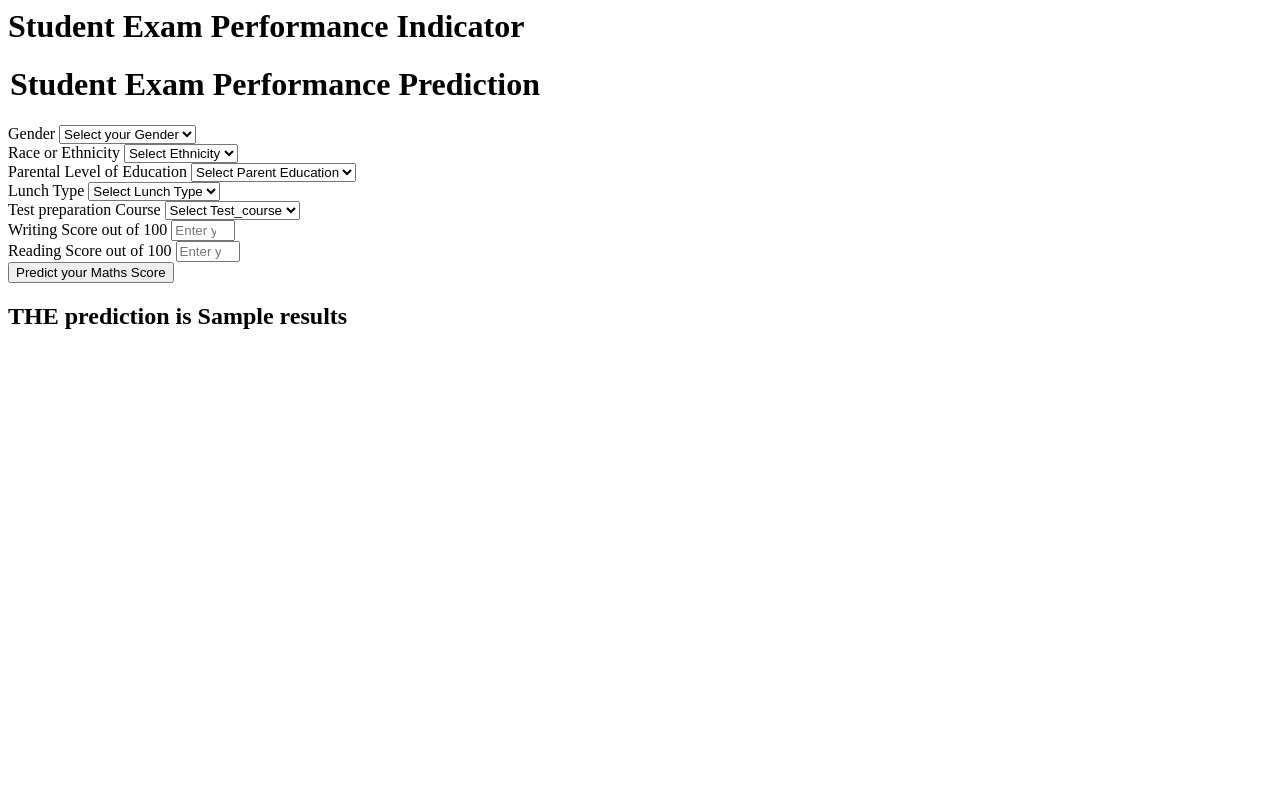
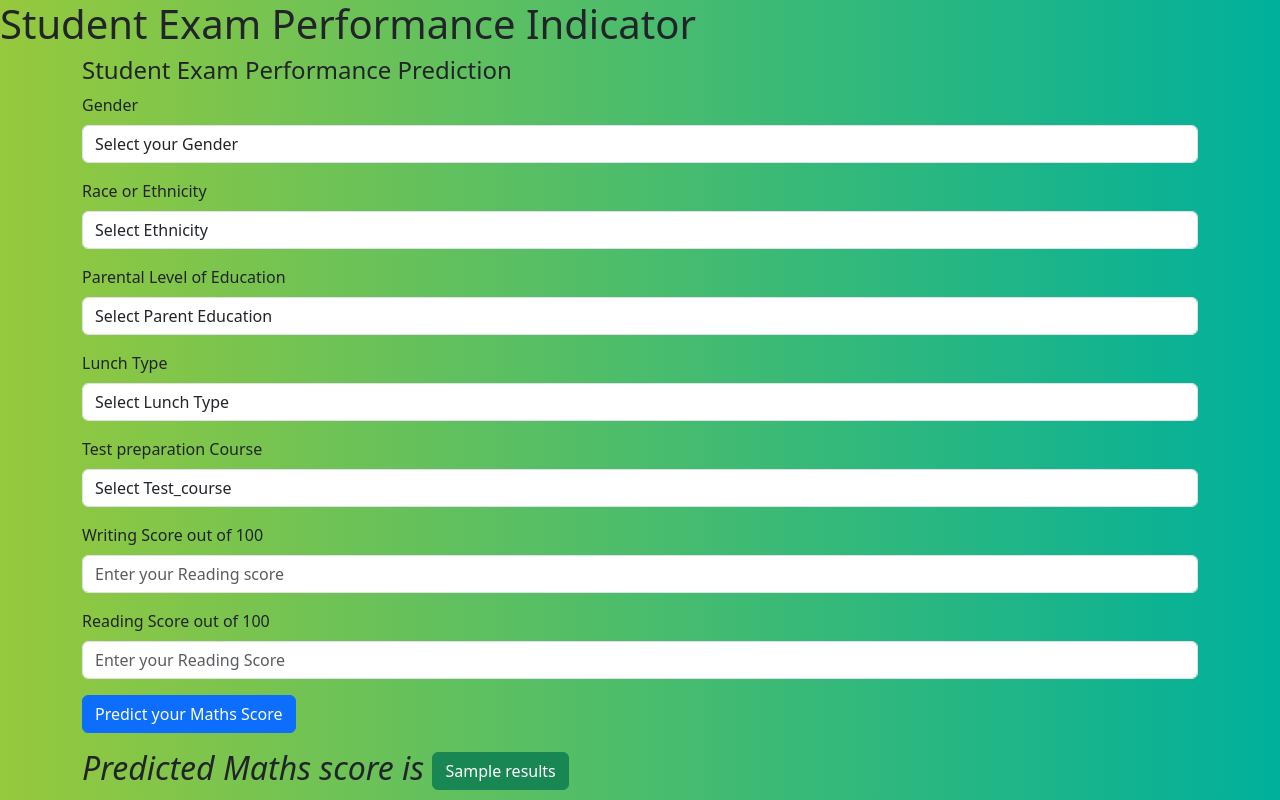
Before and after one commit to ASM313/mlproject, a Flask app: template templates/home.html in a window 1280 px wide. Run offline with Flask 2, Linux system fonts and the light colour scheme; the template is opened without the code that fills it: most values are stand-ins (such as "Sample title", 1, 10 or a date in 2020).

Commit message:
Update home.html

```diff
--- a/templates/home.html
+++ b/templates/home.html
@@ -1,7 +1,28 @@
-<html>
+<!DOCTYPE html>
+<html lang="en">
+<head>
+    <meta charset="UTF-8">
+    <meta name="viewport" content="width=device-width, initial-scale=1.0">
+    <link href="https://cdn.jsdelivr.net/npm/bootstrap@5.3.0/dist/css/bootstrap.min.css" rel="stylesheet" integrity="sha384-9ndCyUaIbzAi2FUVXJi0CjmCapSmO7SnpJef0486qhLnuZ2cdeRhO02iuK6FUUVM" crossorigin="anonymous">
+
+    <style>
+        *{
+    margin: 0;
+    padding: 0;
+    }
+
+    body{
+        background: #00b09b;  /* fallback for old browsers */
+        background: -webkit-linear-gradient(to right, #96c93d, #00b09b);  /* Chrome 10-25, Safari 5.1-6 */
+        background: linear-gradient(to right, #96c93d, #00b09b); /* W3C, IE 10+/ Edge, Firefox 16+, Chrome 26+, Opera 12+, Safari 7+ */
+    }
+    </style>
+    <title>Students Marks Predictor</title>
+</head>
 <body>
     <div class="login">
        <h1>Student Exam Performance Indicator</h1>
+       <div class="container">
 
        <form action="{{ url_for('predict_datapoint')}}" method="post">
         <h1>
@@ -105,7 +126,11 @@
         </div>
     </form>
     <h2>
-       THE  prediction is {{results}}
+       <i> Predicted Maths score is</i> <button type="button" class="btn btn-success">{{results}}</button>
+
     </h2>
+</div>
+    <script src="https://cdn.jsdelivr.net/npm/bootstrap@5.3.0/dist/js/bootstrap.bundle.min.js" integrity="sha384-geWF76RCwLtnZ8qwWowPQNguL3RmwHVBC9FhGdlKrxdiJJigb/j/68SIy3Te4Bkz" crossorigin="anonymous"></script>
+
    <body>
 </html>
```
